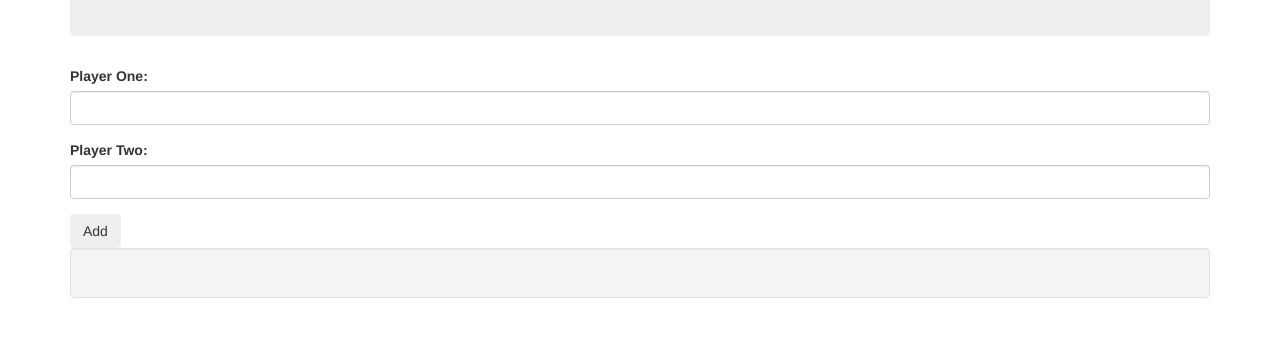
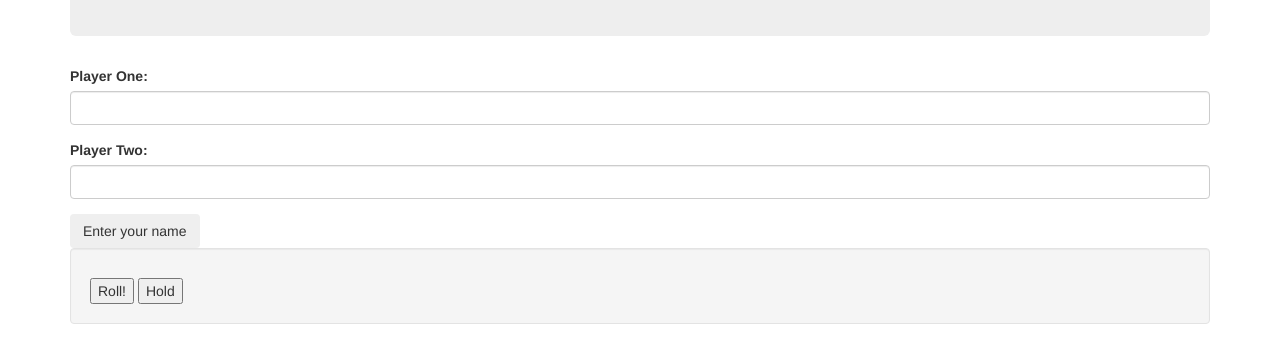
Before and after one commit to PoterekM/pig-dice, a plain HTML site: page index.html in a window 1280 px wide. Shown: the part 159-522 px from the top of the page. Drawn offline with Linux system fonts and the light colour scheme.

Commit message:
add hold roll btns

```diff
--- a/index.html
+++ b/index.html
@@ -22,7 +22,7 @@
               <label for="player-two-name">Player Two:</label>
               <input type="text" class="form-control" id="player-two-name">
             </div>
-             <button type="submit" class="btn">Add</button>
+             <button type="submit" class="btn">Enter your name</button>
         </form>
       </div>
       <div class="well">
@@ -30,6 +30,8 @@
           <h4><span id="user-one-name"></span></h4>
           <h4><span id="user-two-name"></span></h4>
         </div>
+        <span><button type="click" id="roll">Roll!</button></span>
+        <span><button type="click" id="hold">Hold</button></span>
       </div>
     </div>
   </body>
```
